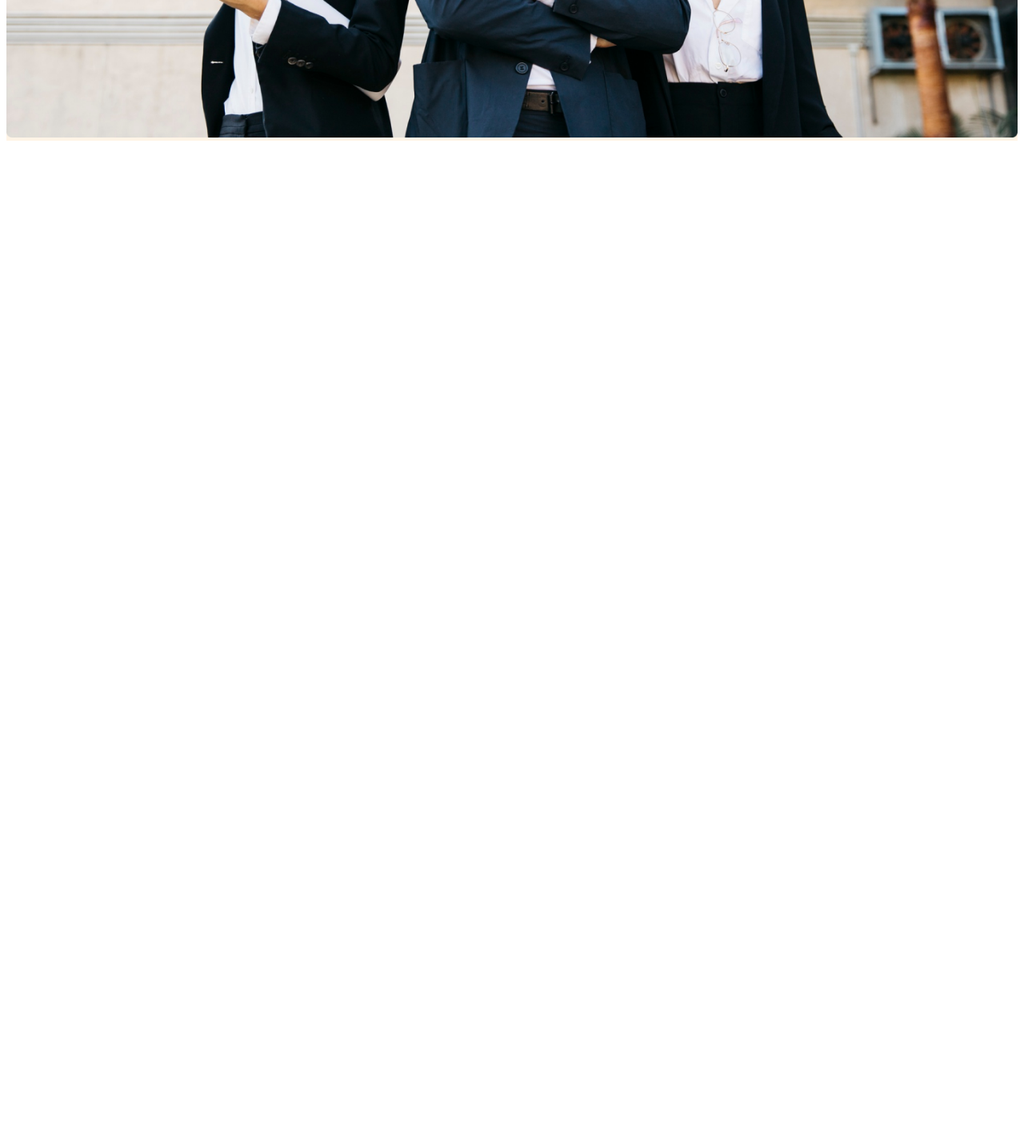
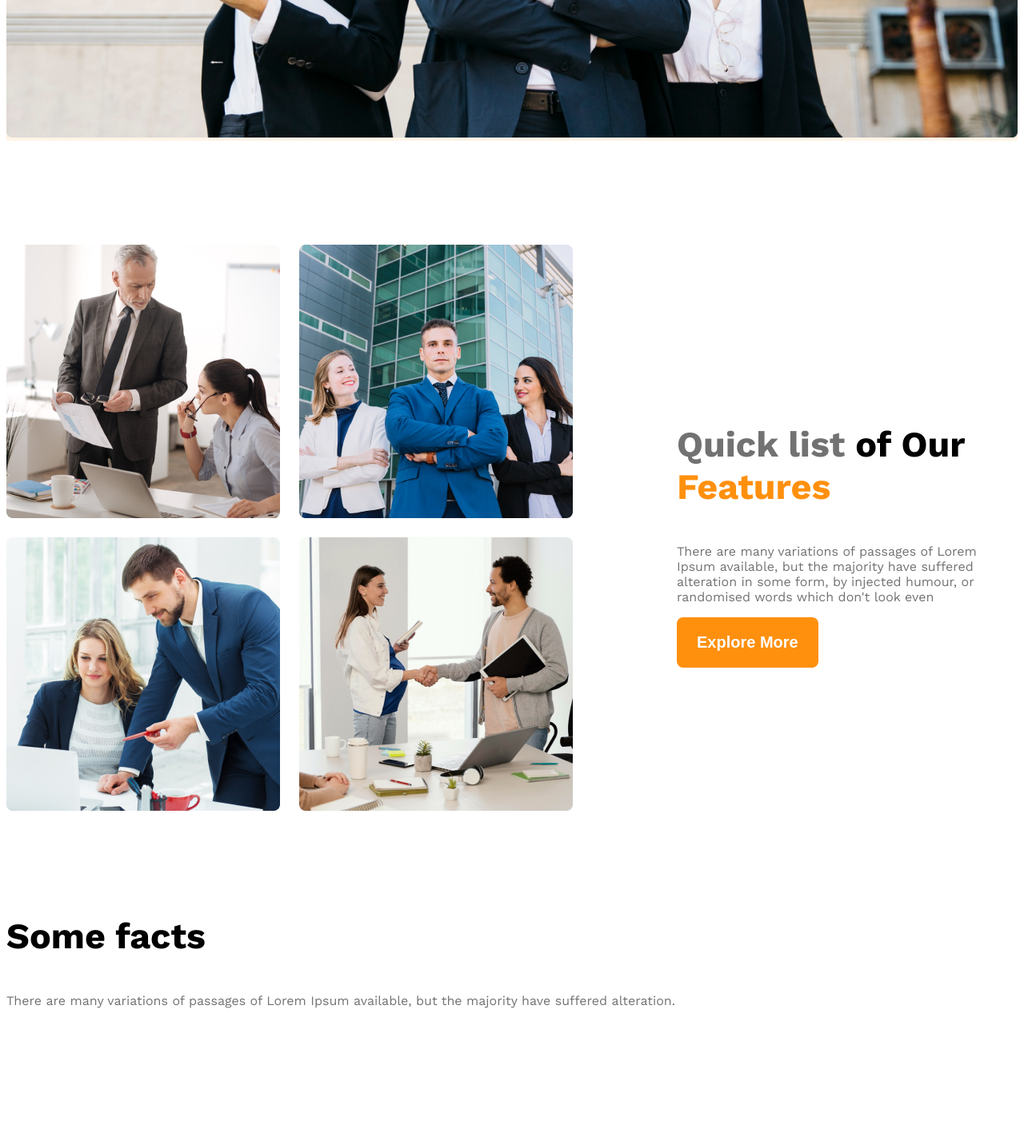
Before and after one commit to Coder7Raj/g3-architects-website, a plain HTML site: page index.html in a window 1280 px wide. Shown: the part 992-2414 px from the top of the page at 80% size. Before the commit the page ends 1176 px from the top, so only its background shows below. Drawn offline with nearby package versions, Linux system fonts and the light colour scheme.

Commit message:
make team responsive and creat  facts structure

```diff
--- a/index.html
+++ b/index.html
@@ -38,7 +38,64 @@
         <img class="banner-img" src="./images/banner.png" alt="" />
       </div>
     </header>
-    <main></main>
+    <main>
+      <!-- teams section start -->
+      <section class="teams-and-features display-flex">
+        <div class="teams-img-container">
+          <img
+            src="./images/team1.png"
+            alt="Two architects discussing about design"
+          />
+          <img src="./images/team2.png" alt="" />
+          <img src="./images/team3.png" alt="" />
+          <img src="./images/team4.png" alt="" />
+        </div>
+        <div class="our-features">
+          <h3 class="section-tittle">
+            <span class="quick-list text-light-gray">Quick list</span>
+            <span>of Our</span> <span id="features">Features</span>
+          </h3>
+          <p class="features-description text-light-gray">
+            There are many variations of passages of Lorem Ipsum available, but
+            the majority have suffered alteration in some form, by injected
+            humour, or randomised words which don't look even
+          </p>
+          <button class="btn-primary">Explore More</button>
+        </div>
+      </section>
+      <!-- features will enjoy -->
+      <section>
+        <h3 class="section-tittle">Some facts</h3>
+        <p class="text-light-gray">
+          There are many variations of passages of Lorem Ipsum available, but
+          the majority have suffered alteration.
+        </p>
+        <div class="facts-container">
+          <div class="fact">
+            <img src="" alt="" class="fact-icon" />
+            <h4 class="fact-number"></h4>
+            <h5 class="fact-name"></h5>
+          </div>
+          <div class="fact">
+            <img src="" alt="" class="fact-icon" />
+            <h4 class="fact-number"></h4>
+            <h5 class="fact-name"></h5>
+          </div>
+          <div class="fact">
+            <img src="" alt="" class="fact-icon" />
+            <h4 class="fact-number"></h4>
+            <h5 class="fact-name"></h5>
+          </div>
+          <div class="fact">
+            <img src="" alt="" class="fact-icon" />
+            <h4 class="fact-number"></h4>
+            <h5 class="fact-name"></h5>
+          </div>
+        </div>
+      </section>
+      <!-- our facts -->
+      <section class="some-facts"></section>
+    </main>
     <footer></footer>
   </body>
 </html>
--- a/styles/style.css
+++ b/styles/style.css
@@ -35,6 +35,9 @@
 main {
   max-width: 1440px;
   margin: 0 auto;
+}
+main section {
+  margin-top: 130px;
 }
 /* header styles */
 
@@ -76,10 +79,48 @@ main {
   width: 100%;
 }
 
-/* responsive media query */
+/* team and feature related styles */
+.teams-and-features {
+  align-items: center;
+}
+.teams-img-container {
+  display: grid;
+  grid-template-columns: repeat(2, 1fr);
+  gap: 24px;
+}
+.our-features {
+  margin-left: 130px;
+  max-width: 530px;
+}
+.section-tittle {
+  font-size: 2.8rem;
+  font-weight: 700;
+  text-align: left;
+}
+#features {
+  color: rgb(255, 144, 14);
+}
+/* responsive media query for small size */
 @media screen and (max-width: 576px) {
   .navbar,
-  .nav-links {
+  .nav-links,
+  .teams-and-features {
     flex-direction: column;
   }
+  .teams-img-container {
+    grid-template-columns: repeat(1, 1fr);
+  }
+  .our-features {
+    margin-left: 20px;
+  }
 }
+
+/* medium size device */
+@media screen and (min-width: 576px) and (max-width: 992px) {
+  .teams-and-features {
+    flex-direction: column;
+  }
+  .our-features {
+    margin: 50px auto;
+  }
+}
```
